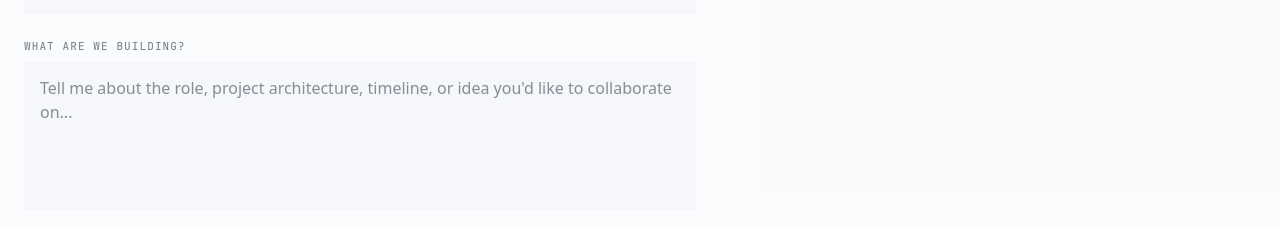
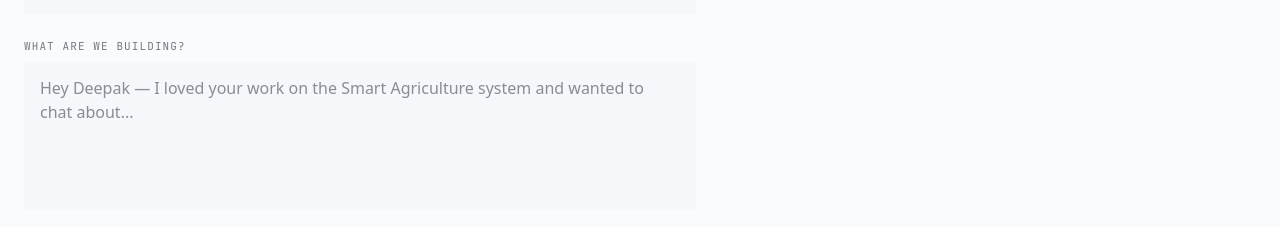
Before and after one commit to deepakkumarmajhi-git/deepakKumarMajhiPortfolio, a Next.js app in the folder deepak/: page /contact in a window 1280 px wide. Shown: the part 573-800 px from the top of the page. Built offline with nearby package versions, Linux system fonts and the light colour scheme.

Commit message:
contact page: messsage placeholder: changed

```diff
--- a/deepak/app/contact/page.tsx
+++ b/deepak/app/contact/page.tsx
@@ -190,7 +190,7 @@ export default function ContactPage() {
                     onChange={(e) =>
                       setFormData({ ...formData, message: e.target.value })
                     }
-                    placeholder="Tell me about the role, project architecture, timeline, or idea you'd like to collaborate on..."
+                    placeholder="Hey Deepak — I loved your work on the Smart Agriculture system and wanted to chat about..."
                     className="w-full bg-[#F4F7FA]/80 border border-[#192434]/15 px-4 py-3.5 text-base sm:text-sm text-[#192434] placeholder:text-[#192434]/35 focus:border-[#0B46A3] focus:bg-white focus:outline-none transition-colors resize-none"
                   />
                 </div>
```
